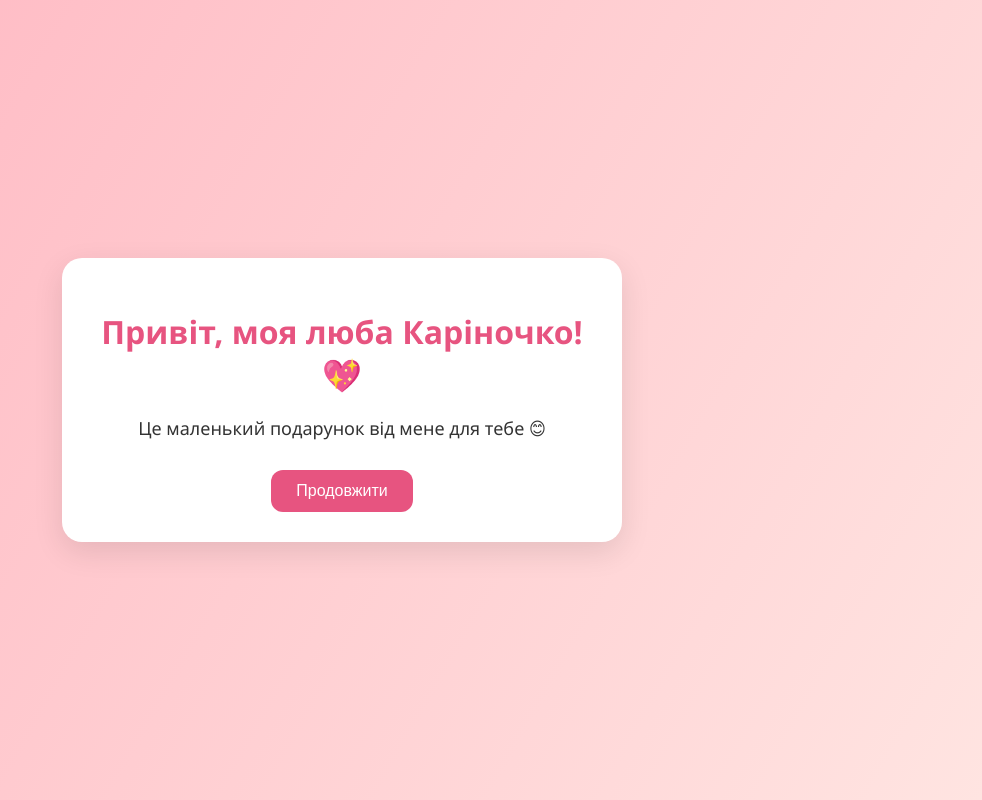
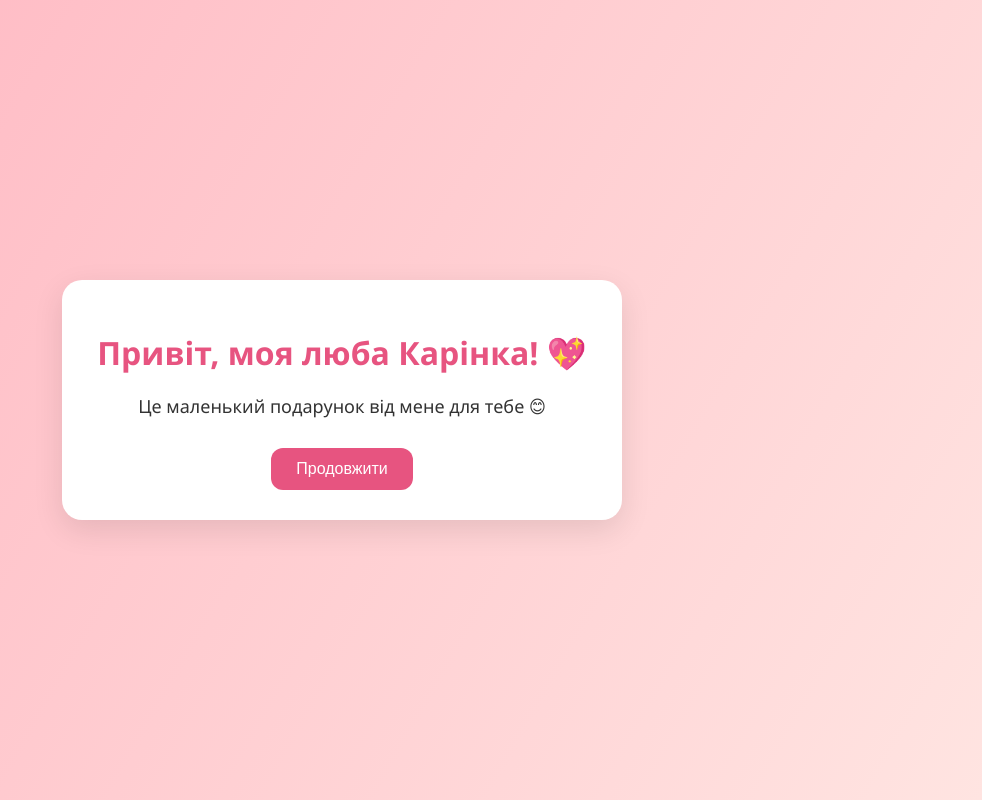
Before and after one commit to RomaBond07080707/lovei-karina, a plain HTML site: page index.html in a window 1280 px wide. Shown: the whole page, without its empty margins (298-1280 px from the left). Drawn offline with Linux system fonts and the light colour scheme.

Commit message:
Update index.html

```diff
--- a/index.html
+++ b/index.html
@@ -9,7 +9,7 @@
 <body>
     <div class="screen" id="screen1">
         <div class="content">
-            <h1>Привіт, моя люба Каріночко! 💖</h1>
+            <h1>Привіт, моя люба Карінка! 💖</h1>
             <p>Це маленький подарунок від мене для тебе 😊</p>
             <button onclick="goToScreen(2)">Продовжити</button>
         </div>
```
